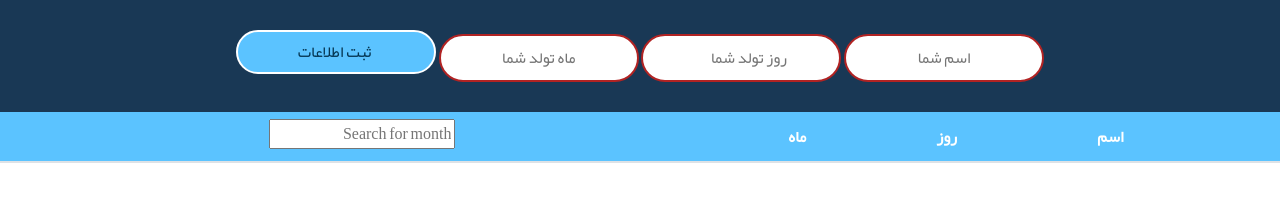
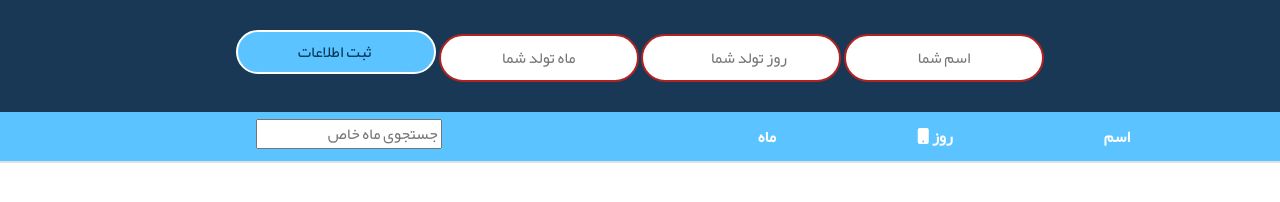
Before and after one commit to Atefeh97hmt/BirthdayList, a plain HTML site: page index.html in a window 1280 px wide. Drawn offline with Linux system fonts and the light colour scheme.

Commit message:
use font awesome for day input

```diff
--- a/index.html
+++ b/index.html
@@ -8,6 +8,8 @@
     <title>birthday list</title>
     <link rel="stylesheet" href="css/bootstrap.min.css">
     <link rel="stylesheet" href="css/all.css">
+    <!-- <link rel="stylesheet" href="css/all.min.css">
+    <link rel="stylesheet" href="css/fontawesome.min.css"> -->
     <link rel="stylesheet" href="css/style.css">
 
 </head>
@@ -20,10 +22,10 @@
             <div>
 
                 <input class="header-input" class="header-input" type="text" name="name" id="name"
-                    placeholder="اسم شما">
+                    placeholder="اسم شما" >
 
                 <input class="header-input" type="number" ng-model="number"
-                    onKeyPress="if(this.value.length==2) return false;" min="0" max="31" maxlength="2" name="day"
+                   min="1" max="31" maxlength="2" name="day"
                     id="day" placeholder="روز تولد شما">
 
                 <input class="header-input" type="text" name="month" id="month" placeholder="ماه تولد شما">
@@ -40,10 +42,10 @@
                     <tr>
                         <th></th>
                         <th>اسم</th>
-                        <th data-type="number">روز </th>
+                        <th data-type="number">روز <i class="fa fa-mobile" aria-hidden="true"></i></th>
                         <th>ماه </th>
                         <th> <input type="text" id="filter" class="filter" onkeyup="SearchInput()"
-                                placeholder="Search for month"></th>
+                                placeholder="جستجوی ماه خاص"></th>
                     </tr>
                 </thead>
                 <tbody>
```
